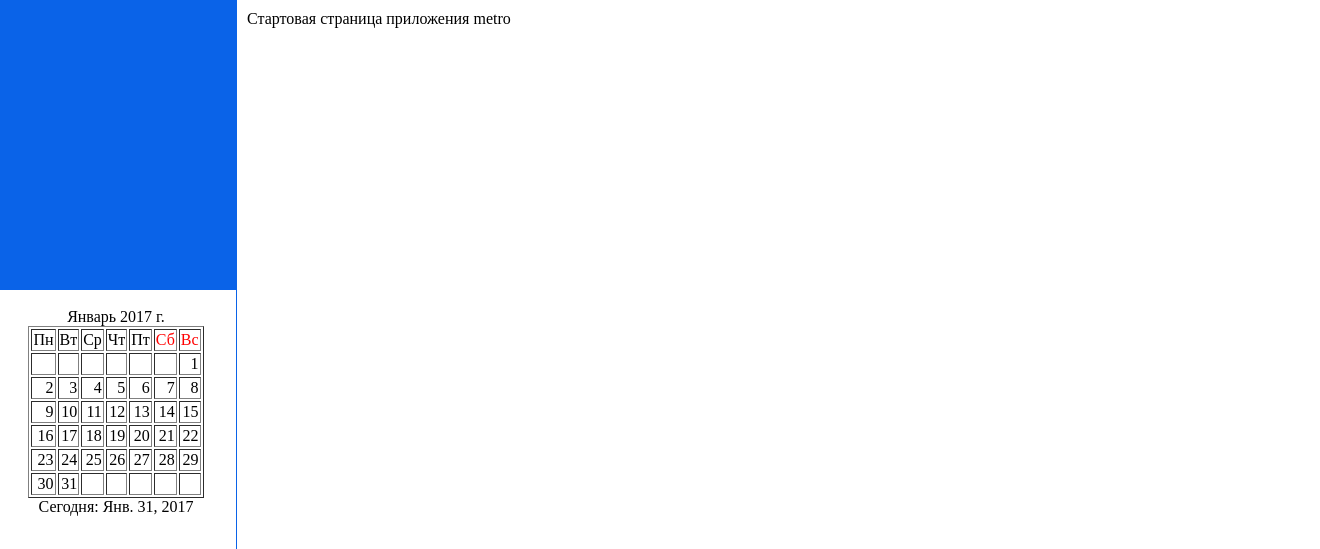
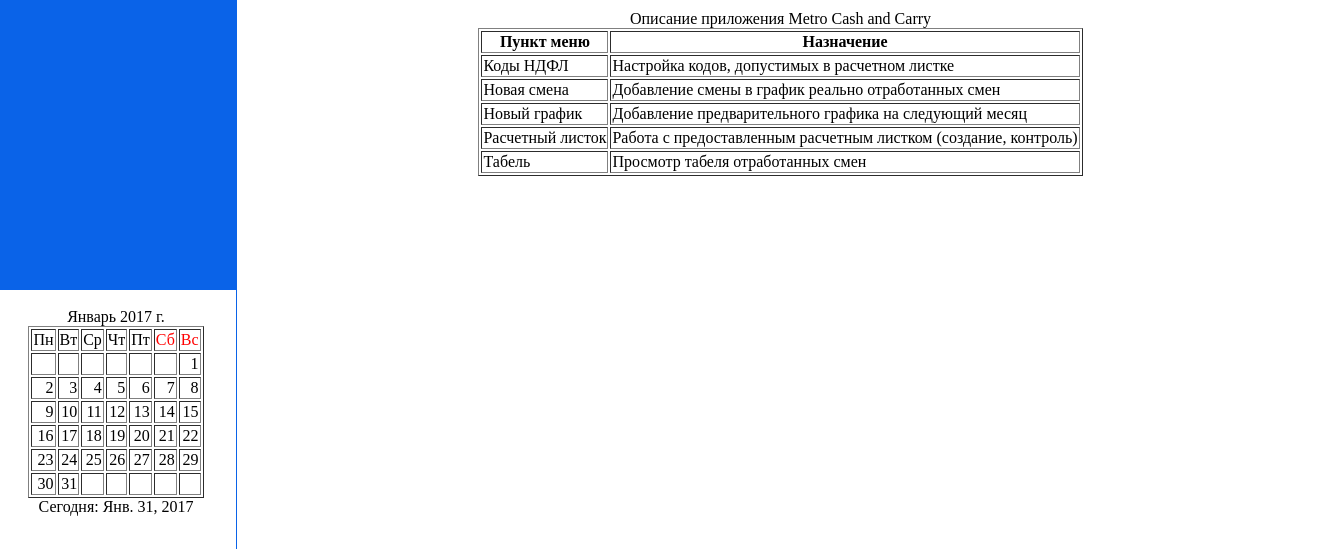
Before and after one commit to Pingvin8830/VNSR, a Django app: page /metro/ in a window 1320 px wide. Shown: the part 73-622 px from the top of the page. Run offline with Django 3.2, Linux system fonts and the light colour scheme; the visitor is signed in with stand-in values (Sample User, id 1); data that the repository does not hold is empty.

Commit message:
Описание работы приложения

```diff
--- a/VNSR/templates/metro/index.html
+++ b/VNSR/templates/metro/index.html
@@ -8,5 +8,33 @@
 {% endblock %}
 
 {% block content %}
-  Стартовая страница приложения metro
+  <center>
+    <table border=1>
+      <caption>Описание приложения Metro Cash and Carry</caption>
+      <tr>
+        <th>Пункт меню</th>
+        <th>Назначение</th>
+      </tr>
+      <tr>
+        <td>Коды НДФЛ</td>
+        <td>Настройка кодов, допустимых в расчетном листке</td>
+      </tr>
+      <tr>
+        <td>Новая смена</td>
+        <td>Добавление смены в график реально отработанных смен</td>
+      </tr>
+      <tr>
+        <td>Новый график</td>
+        <td>Добавление предварительного графика на следующий месяц</td>
+      </tr>
+      <tr>
+        <td>Расчетный листок</td>
+        <td>Работа с предоставленным расчетным листком (создание, контроль)</td>
+      </tr>
+      <tr>
+        <td>Табель</td>
+        <td>Просмотр табеля отработанных смен</td>
+      </tr>
+    </table>
+  </center>
 {% endblock %}
```
